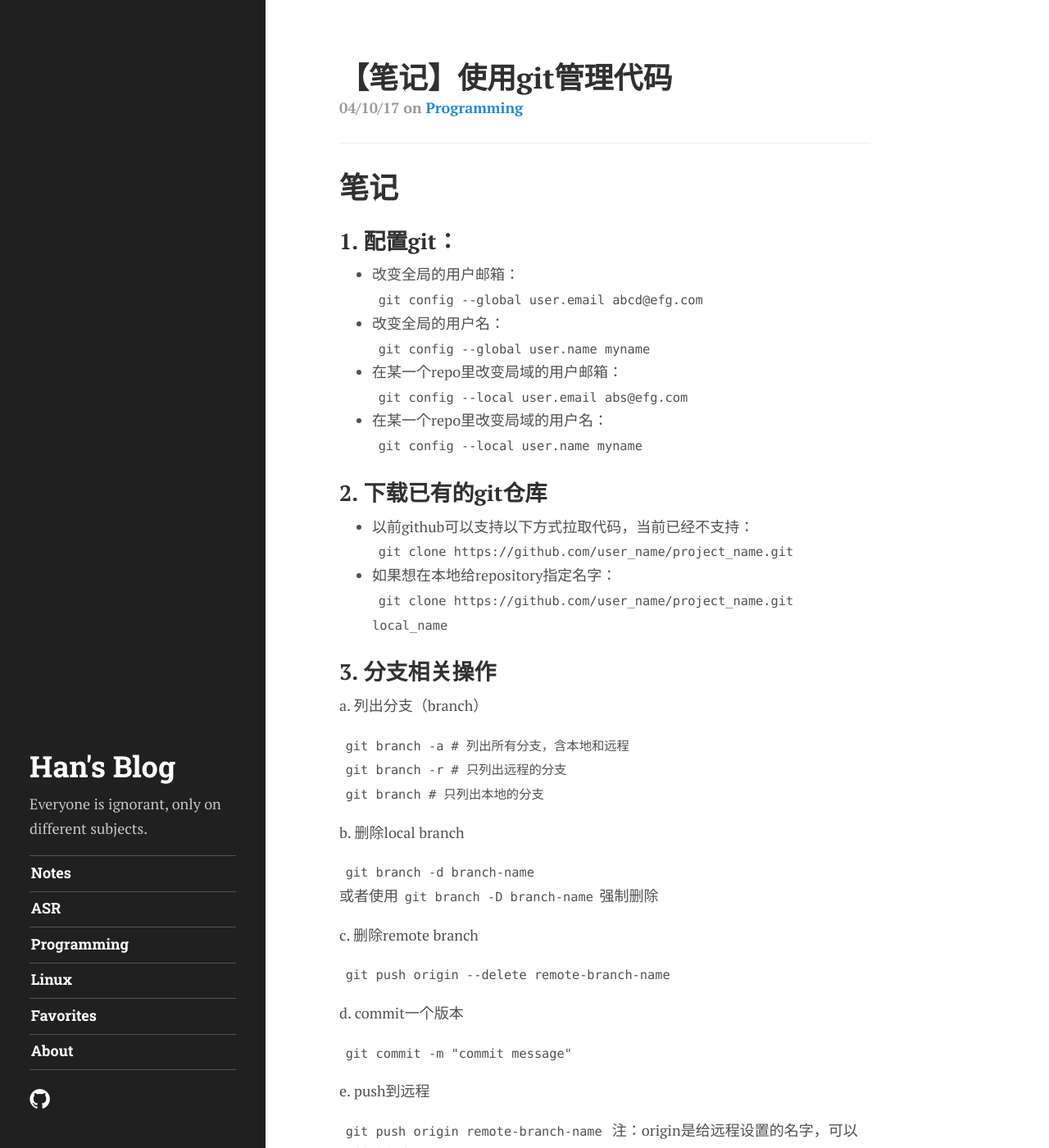
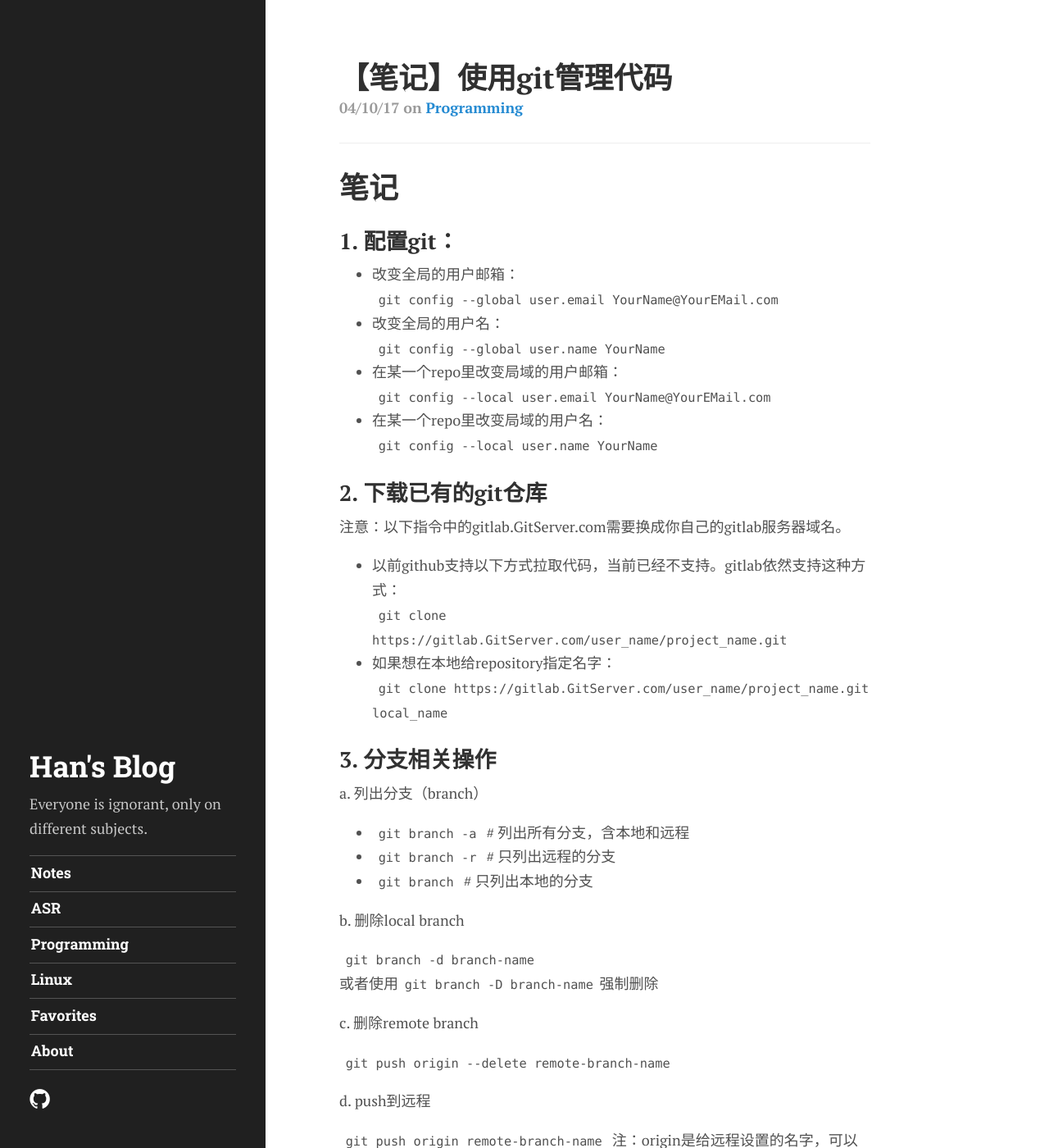
Before and after one commit to han-xie/han-xie.github.io, a Jekyll site: the page built from _posts/2017-04-10-git-usage.md, in a window 1280 px wide and 1400 px high. Shown: the whole window at 82% size. Built offline with Jekyll 4.4.1, drawn with Linux system fonts in a browser that asks for light colours; some web fonts are replaced; comment, search, counter and statistics services are not loaded; some of the changed text lies outside the part shown.

Commit message:
Update 1. git usage and 2. text processing tool posts

```diff
--- a/_posts/2017-04-10-git-usage.md
+++ b/_posts/2017-04-10-git-usage.md
@@ -8,28 +8,29 @@ tags: [programming]
 ## 1. 配置git：
 
 - 改变全局的用户邮箱：<br>
-`git config --global user.email abcd@efg.com`
+`git config --global user.email YourName@YourEMail.com`
 - 改变全局的用户名：<br>
-`git config --global user.name myname`
+`git config --global user.name YourName`
 - 在某一个repo里改变局域的用户邮箱：<br>
-`git config --local user.email abs@efg.com`
+`git config --local user.email YourName@YourEMail.com`
 - 在某一个repo里改变局域的用户名：<br>
-`git config --local user.name myname`
+`git config --local user.name YourName`
 
 ## 2. 下载已有的git仓库
 
-- 以前github可以支持以下方式拉取代码，当前已经不支持：<br>
-`git clone https://github.com/user_name/project_name.git`
+注意：以下指令中的gitlab.GitServer.com需要换成你自己的gitlab服务器域名。
+- 以前github支持以下方式拉取代码，当前已经不支持。gitlab依然支持这种方式：<br>
+`git clone https://gitlab.GitServer.com/user_name/project_name.git`
 - 如果想在本地给repository指定名字：<br>
-`git clone https://github.com/user_name/project_name.git local_name`
+`git clone https://gitlab.GitServer.com/user_name/project_name.git local_name`
 
 ## 3. 分支相关操作
 
 a. 列出分支（branch）
 
-`git branch -a # 列出所有分支，含本地和远程`<br>
-`git branch -r # 只列出远程的分支`<br>
-`git branch    # 只列出本地的分支`
+- `git branch -a` # 列出所有分支，含本地和远程
+- `git branch -r` # 只列出远程的分支
+- `git branch`    # 只列出本地的分支
 
 b. 删除local branch
 
@@ -40,24 +41,28 @@ c. 删除remote branch
 
 `git push origin --delete remote-branch-name`
 
-d. commit一个版本
-
-`git commit -m "commit message"`
-
-e. push到远程
+d. push到远程
 
 `git push origin remote-branch-name` 注：origin是给远程设置的名字，可以有其他名字
 
-f. 创建分支
+e. 创建分支
 
-`git checkout -b branch-name # 常规用法`<br>
-`git checkout -b branch-name commit-id # 从某一个commit-id创建分支`
+- `git checkout -b branch-name` # 常规用法
+- `git checkout -b branch-name commit-id` # 从某一个commit-id创建分支
 
-g. 从远程下branch
+f. 从远程下branch
 
 `git checkout -b local-branch-name remote/branch-name`
 
-## 4. tracked repositories
+## 4. commit相关操作
+
+`git commit`提交的时候有很多可选的参数配置，下面列举一些常用的用法：
+
+- `git commit -m "commit message"` # 如果不加`-m "commit message"`，会弹出文本编辑器要求输入commit的信息
+- `git commit --author="YourName <YourName@YourEMail.com>"` # 指定提交commit的作者信息
+
+
+## 5. tracked repositories
 
 `git remote -v`
 
```
Also changed, not shown: other parts of _posts/2017-04-10-git-usage.md (+3 -3 lines), _posts/2020-04-02-terminal-text-processing-tools.md (+4 -0 lines).
